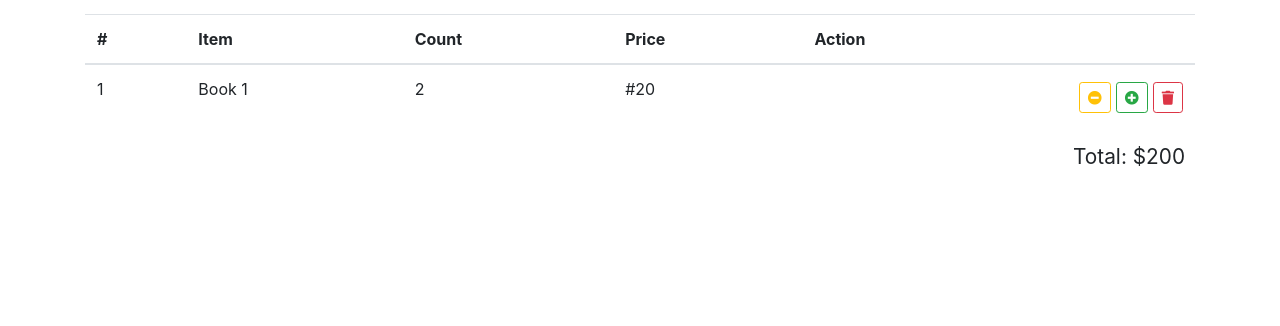
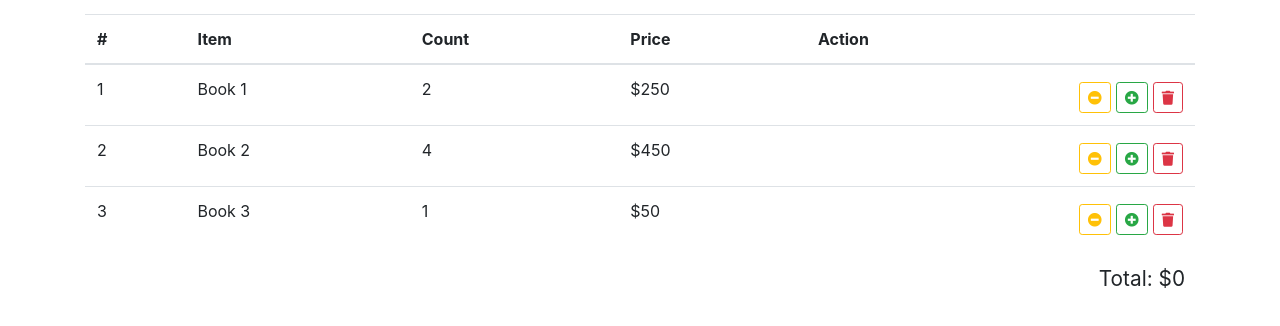
Before and after one commit to Fenix0904/ReStore, a React (Create React App) app: page / in a window 1280 px wide. Shown: the part 402-728 px from the top of the page. Built offline with nearby package versions, Linux system fonts and the light colour scheme.

Commit message:
Connected cart table with redux.

```diff
--- a/src/components/shopping-cart-table/shopping-cart-table.js
+++ b/src/components/shopping-cart-table/shopping-cart-table.js
@@ -1,7 +1,38 @@
 import React from 'react';
 import "./shopping-cart-table.css";
+import {connect} from "react-redux";
 
-const ShoppingCartTable = () => {
+const ShoppingCartTable = ({items, total, onIncrease, onDecrease, onDelete}) => {
+
+    const renderRow = (item, index) => {
+        const {id, title, count, total} = item;
+        return (
+            <tr key={id}>
+                <td>{index + 1}</td>
+                <td>{title}</td>
+                <td>{count}</td>
+                <td>${total}</td>
+                <td>
+                    <button
+                        onClick={() => onDelete(id)}
+                        className="btn btn-outline-danger btn-sm float-right">
+                        <i className="fa fa-trash"/>
+                    </button>
+                    <button
+                        onClick={() => onIncrease(id)}
+                        className="btn btn-outline-success btn-sm float-right">
+                        <i className="fa fa-plus-circle"/>
+                    </button>
+                    <button
+                        onClick={() => onDecrease(id)}
+                        className="btn btn-outline-warning btn-sm float-right">
+                        <i className="fa fa-minus-circle"/>
+                    </button>
+                </td>
+            </tr>
+        )
+    };
+
     return (
         <div className="shopping-cart-table">
             <h2>Your order</h2>
@@ -16,30 +47,37 @@ const ShoppingCartTable = () => {
                     </tr>
                 </thead>
                 <tbody>
-                    <tr>
-                        <td>1</td>
-                        <td>Book 1</td>
-                        <td>2</td>
-                        <td>#20</td>
-                        <td>
-                            <button className="btn btn-outline-danger btn-sm float-right">
-                                <i className="fa fa-trash"/>
-                            </button>
-                            <button className="btn btn-outline-success btn-sm float-right">
-                                <i className="fa fa-plus-circle"/>
-                            </button>
-                            <button className="btn btn-outline-warning btn-sm float-right">
-                                <i className="fa fa-minus-circle"/>
-                            </button>
-                        </td>
-                    </tr>
+                {
+                    items.map(renderRow)
+                }
                 </tbody>
             </table>
             <div className="total">
-                Total: $200
+                Total: ${total}
             </div>
         </div>
     )
 };
 
-export default ShoppingCartTable;
+const mapStateToProps = (state) => {
+    return {
+        items: state.cartItems,
+        total: state.orderTotal
+    }
+};
+
+const mapDispatchToProps = (dispatch) => {
+    return {
+        onIncrease: (id) => {
+            console.log(`onIncrease ${id}`);
+        },
+        onDecrease: (id) => {
+            console.log(`onDecrease ${id}`);
+        },
+        onDelete: (id) => {
+            console.log(`onDelete ${id}`);
+        },
+    }
+};
+
+export default connect(mapStateToProps, mapDispatchToProps)(ShoppingCartTable);
--- a/src/reducers/index.js
+++ b/src/reducers/index.js
@@ -2,6 +2,27 @@ import {FETCH_BOOKS_FAILURE, FETCH_BOOKS_REQUEST, FETCH_BOOKS_SUCCESS} from "../
 
 const initialState = {
     books: [],
+    cartItems: [
+        {
+            id: 1,
+            title: "Book 1",
+            count: 2,
+            total: 250
+        },
+        {
+            id: 2,
+            title: "Book 2",
+            count: 4,
+            total: 450
+        },
+        {
+            id: 3,
+            title: "Book 3",
+            count: 1,
+            total: 50
+        },
+    ],
+    orderTotal: 0,
     loading: true,
     error: null
 };
@@ -10,18 +31,21 @@ const reducer = (state = initialState, action) => {
     switch (action.type) {
         case FETCH_BOOKS_REQUEST:
             return {
+                ...state,
                 books: [],
                 loading: true,
                 error: null
             };
         case FETCH_BOOKS_SUCCESS:
             return {
+                ...state,
                 books: action.payload,
                 loading: false,
                 error: null
             };
         case FETCH_BOOKS_FAILURE:
             return {
+                ...state,
                 books: [],
                 loading: false,
                 error: action.payload
```
